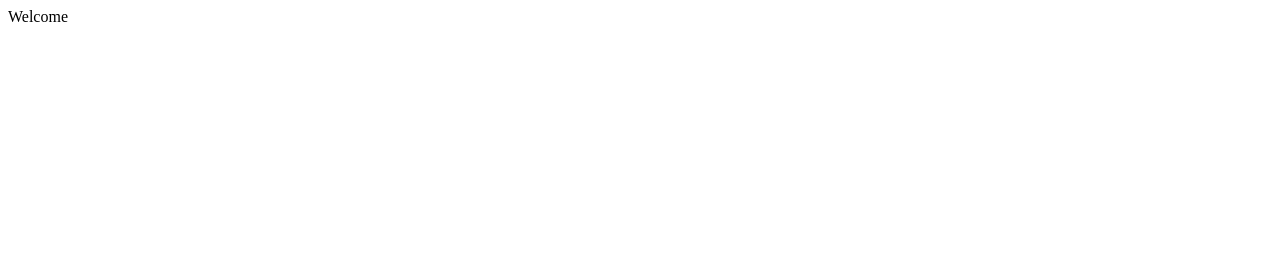
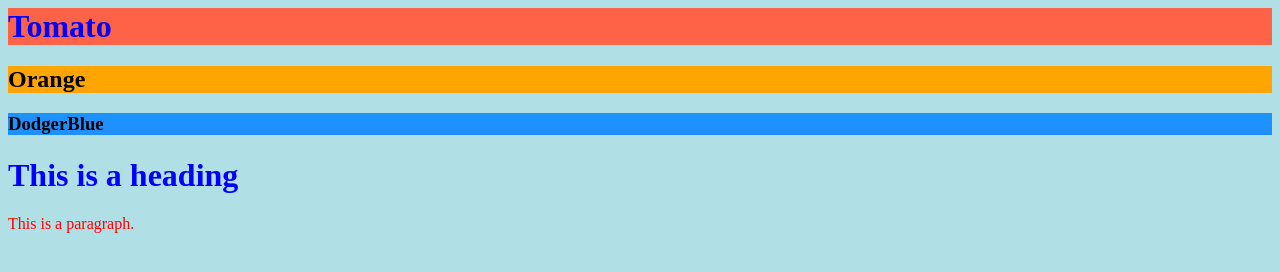
Before and after one commit to KarnatiBharathChandra/KarnatiBharathChandra.github.io, a plain HTML site: page index.html in a window 1280 px wide. Drawn offline with Linux system fonts and the light colour scheme.

Commit message:
added colors and css

```diff
--- a/index.html
+++ b/index.html
@@ -1,5 +1,19 @@
 <html>
+<head>
+<style>
+body {background-color: powderblue;}
+h1   {color: blue;}
+p    {color: red;}
+</style>
+</head>
 <body>
-Welcome
+
+<h1 style="background-color:Tomato;">Tomato</h1>
+<h2 style="background-color:Orange;">Orange</h2>
+<h3 style="background-color:DodgerBlue;">DodgerBlue</h3>
+
+<h1>This is a heading</h1>
+<p>This is a paragraph.</p>
+
 </body>
 </html>
```
